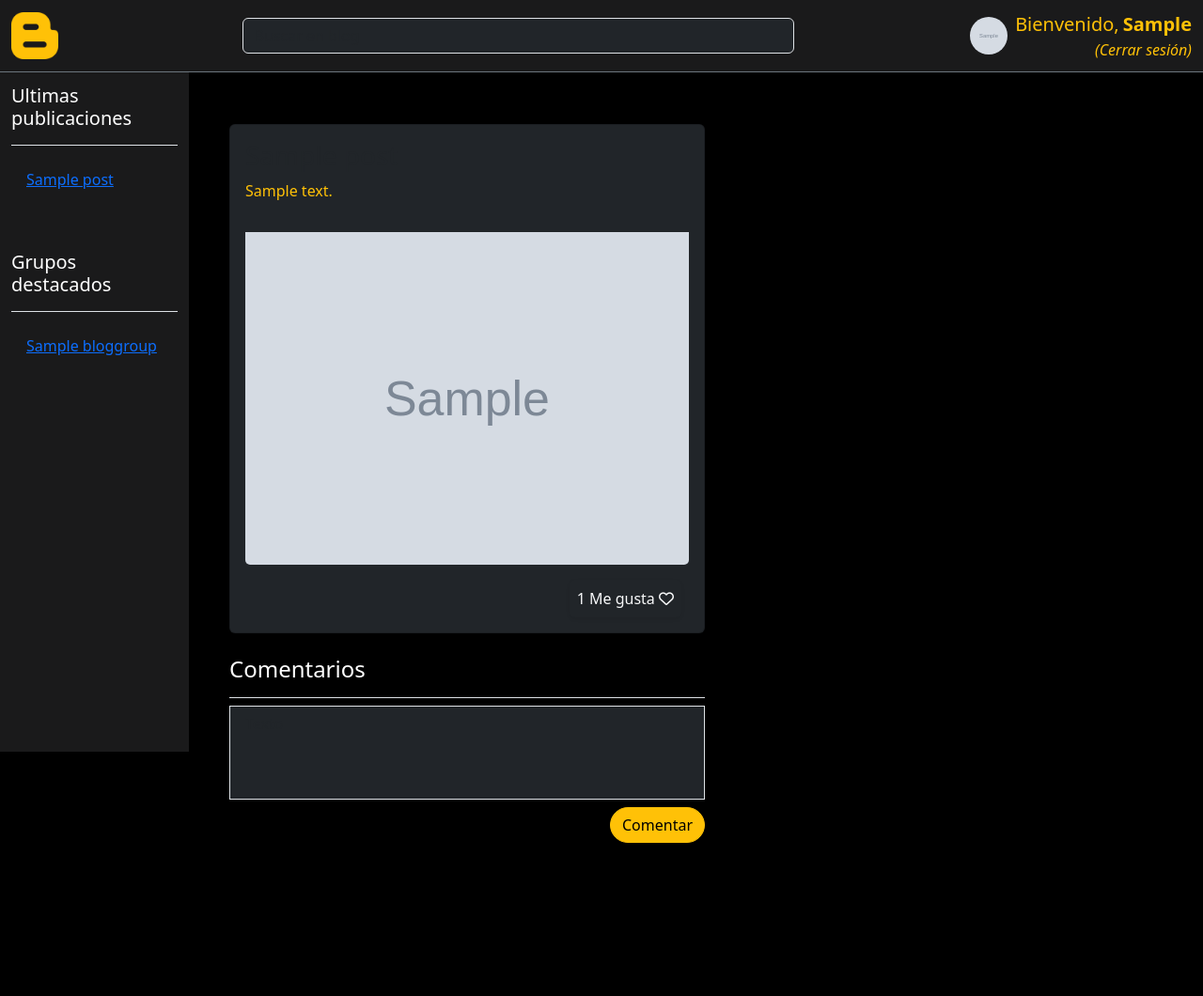
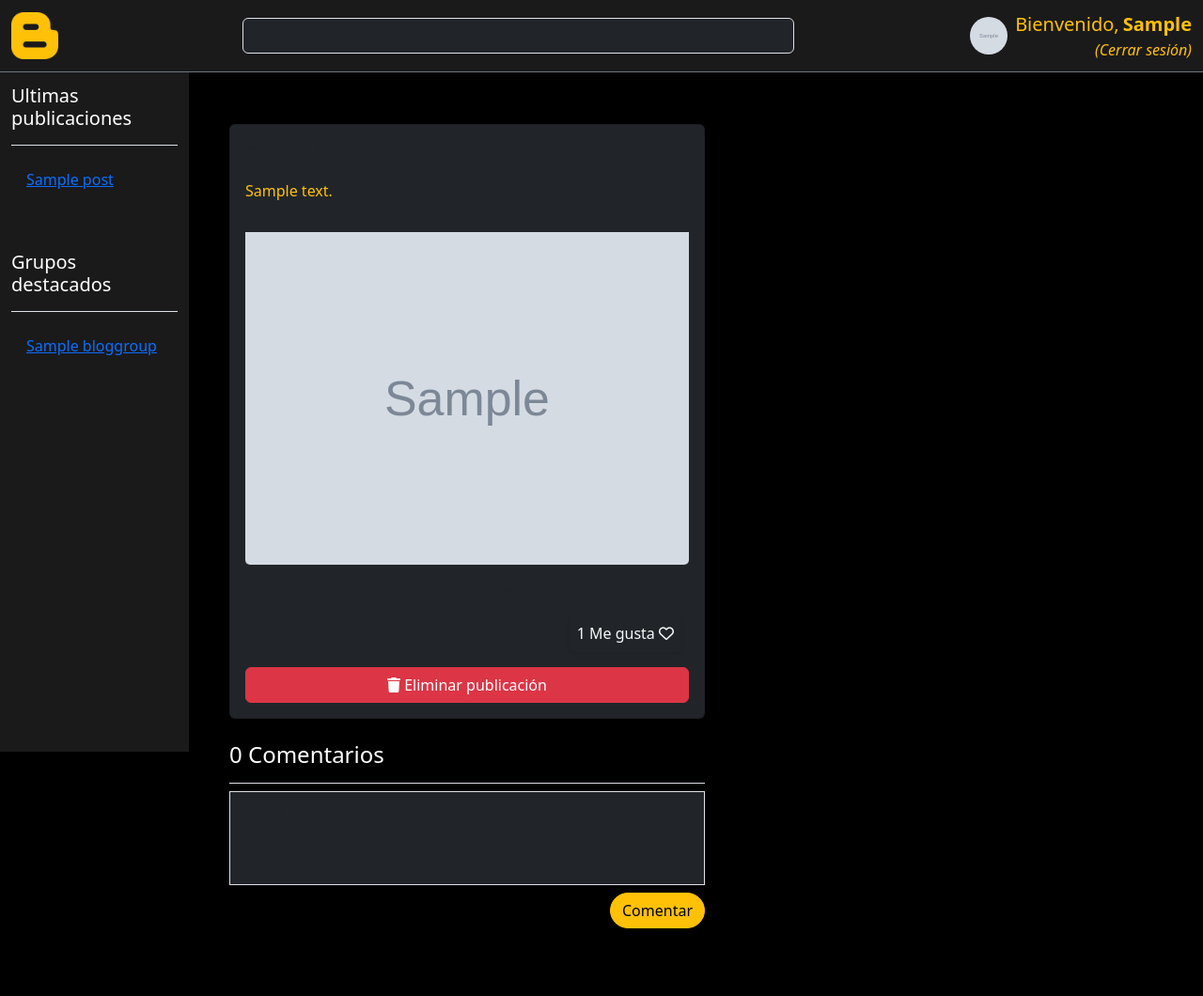
Before and after one commit to jcandiap/django-blog, a Django app: page /post?id=00000000-0000-0000-0000-000000000001 in a window 1280 px wide. Shown: the whole page at 94% size. Before the commit the page ends 897 px from the top, so only its background shows below. Run offline with Django 4.2, Linux system fonts and the light colour scheme; a user stored in the database is signed in; tables that the repository leaves empty hold one stand-in row (values such as "Sample post"); grey boxes marked "Sample" are stand-in pictures; some libraries are stand-ins or nearby versions.

Commit message:
se agrega condicional de boton para eliminar publicación

```diff
--- a/apps/blog/templates/blog/index.html
+++ b/apps/blog/templates/blog/index.html
@@ -2,7 +2,7 @@
 {% block PAGE_TITLE %} Home {% endblock PAGE_TITLE %}
 {% block PAGE_CONTENT %}
     <div class="container mt-5 col-md-10 text-white w-100" style="padding-left: 30%; padding-top: 60px;">
-        <div class="w-50 d-flex ps-3 pe-3 bg-dark pt-3 pb-3 rounded-pill">
+        <div class="w-50 d-flex ps-3 pe-3 bg-dark pt-3 pb-3 rounded">
             <span class="bg-dark text-warning fs-3 me-2">🤔</span>
             <input type="text" class="form-control bg-dark text-white rounded-pill ps-4" placeholder="Publicar" id="publicar"/>
         </div>
--- a/apps/blog/templates/blog/post_detail.html
+++ b/apps/blog/templates/blog/post_detail.html
@@ -10,6 +10,7 @@
             {% if post.image %}
                 <img class="card-img-bottom mt-3" src="{{ post.image.url }}" class="my-auto">
             {% endif %}
+            <small class="ms-auto mt-3">{{ post.author.username }} - {{ post.publish_date|date:"d/m/Y H:i A" }}</small>
             <div class="w-100 d-flex justify-content-end mt-3">
                 <a href="{% url 'blog:like_post' %}?id={{ post.id }}">
                     <button class="btn {% if post.vote %} btn-danger {% else %} btn-outline-light {% endif %} mx-2 my-auto p-2 border-0 shadow-sm">
@@ -18,10 +19,16 @@
                     </button>
                 </a>
             </div>
+            {% if post.author == user %}
+                <button class="btn btn-danger mt-3">
+                    <i class="fa-solid fa-trash"></i>
+                    Eliminar publicación
+                </button>
+            {% endif %}
         </div>
     </div>
     <section class="mt-4 text-white" style="padding-left: 20%;">
-        <h4 class="border-bottom w-50 pb-3">{{ post.commets }} Comentarios</h4>
+        <h4 class="border-bottom w-50 pb-3">{{ commets|length }} Comentarios</h4>
         <form method="POST" class="w-50">
             <div class="input-group w-100 bg-dark">
                 <textarea
--- a/apps/blog/views.py
+++ b/apps/blog/views.py
@@ -82,6 +82,7 @@
         post = models.Post.objects.get(id=id)
         if post:
             comments = models.Comment.objects.filter(post = post)
+            post.votes = models.Vote.objects.filter(post=post).count()
             return render(request, 'blog/post_detail.html', { 'post': post, 'comments': comments })
         else:
             return redirect('blog:index')
```
